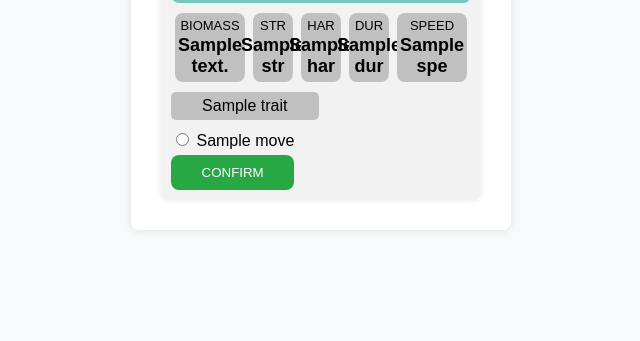
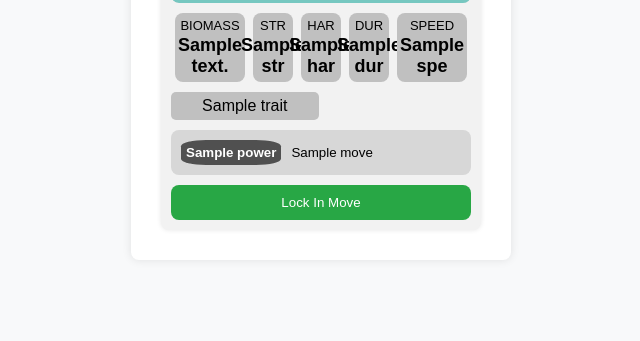
Before and after one commit to hatsugan/slaymon0, a Flask app: template templates/battle_lobby.html in a window 1280 px wide. Shown: the part 459-800 px from the top of the page, without its empty margins (319-959 px from the left). Run offline with Flask 3, Linux system fonts and the light colour scheme; the template is opened without the code that fills it: most values are stand-ins (such as "Sample title", 1, 10 or a date in 2020); parts of the project's set-up code (start-up, migrations or seed data) failed here and were passed over.

Commit message:
move format, move tooltip

```diff
--- a/game_engine.py
+++ b/game_engine.py
@@ -203,6 +203,9 @@ class Slay:
         if not trait:
             stats_when_using = get_stats_when_using(self, trait)
             move.stats_when_using = stats_when_using
+            move.parent_trait = 'Body'
+        else:
+            move.parent_trait = trait['name']
         return move
 
     def add_move(self, move, trait_quality_augment=None):
@@ -268,6 +271,7 @@ class Move:
     def __init__(self, move_dict):
         self.move_dict = move_dict
         self.move_long_name = ''
+        self.parent_trait = ''
         self.stats_when_using = {
             'STR': 0,
             'HAR': 0,
--- a/static/battle.css
+++ b/static/battle.css
@@ -157,17 +157,81 @@ h1, h2, h3 {
     text-align: center;
 }
 
+/* Moves styling */
+
 .moves {
-    display: flex;
-    flex-direction: column;
-    align-items: flex-start;
+    display: grid;
+    grid-template-columns: 1fr;  /* Make each move span the full width */
+    gap: 10px;
     margin-top: 10px;
-    width: 100%
 }
 
 .move-option {
-    margin-bottom: 5px;
+    display: flex;
+    align-items: center;
+    justify-content: flex-start;
+    padding: 10px; /* Increased padding for better spacing */
+    margin-bottom: 10px;
+    background-color: #d7d7d7;
+    border-radius: 8px;
+    text-align: left;
+    cursor: pointer;
+    width: 100%;
+    transition: background-color 0.3s;
+    position: relative;
+    border: none; /* Remove any border */
+    outline: none; /* Remove outline */
 }
+
+.move-option:hover {
+    background-color: #adadad;
+}
+
+.move-option.selected {
+    background-color: #53ad58; /* Green color for selected */
+}
+
+.move-power {
+    background-color: #505050; /* Darker color for power bubble */
+    color: white;
+    padding: 5px;
+    border-radius: 25%; /* Circular power bubble */
+    font-weight: bold;
+    margin-right: 10px;
+}
+
+.move-name {
+    flex-grow: 1;
+    text-align: left;
+}
+
+/* Tooltip styling */
+.move-tooltip {
+    position: absolute;
+    display: none;
+    background-color: rgba(51, 51, 51, 0.9);
+    color: #fff;
+    padding: 5px;
+    border-radius: 8px;
+    z-index: 1000;
+    font-size: 14px;
+    max-width: 500px;
+    word-wrap: break-word;
+    box-shadow: 0 0 10px rgba(0, 0, 0, 0.5);
+}
+
+/* Arrow for the tooltip */
+.move-tooltip::after {
+    content: "";
+    position: absolute;
+    border-width: 5px;
+    border-style: solid;
+    border-color: rgba(51, 51, 51, 0.9) transparent transparent transparent;
+    top: 100%;
+    left: 50%;
+    transform: translateX(-50%);
+}
+
 
 .lock-move-button {
     background-color: #28a745;
--- /dev/null
+++ b/static/battle.js
@@ -0,0 +1,59 @@
+// MOVE SELECT
+document.addEventListener('DOMContentLoaded', function () {
+    const moveButtons = document.querySelectorAll('.move-option');
+    const selectedMoveInput = document.getElementById('selected_move_input');
+
+    moveButtons.forEach(button => {
+        button.addEventListener('click', function () {
+            // Remove the 'selected' class from all buttons
+            moveButtons.forEach(btn => btn.classList.remove('selected'));
+
+            // Add the 'selected' class to the clicked button
+            this.classList.add('selected');
+
+            // Set the hidden input's value to the selected move's data-move value
+            selectedMoveInput.value = this.getAttribute('data-move');
+        });
+    });
+});
+
+// TOOLTIP
+document.addEventListener('DOMContentLoaded', function () {
+    const moveOptions = document.querySelectorAll('.move-option');
+    const tooltip = document.getElementById('move-tooltip');
+    const selectedMoveInput = document.getElementById('selected_move_input');
+
+    moveOptions.forEach(moveOption => {
+        moveOption.addEventListener('click', function () {
+            // Remove the selected class from all moves
+            moveOptions.forEach(m => m.classList.remove('selected'));
+
+            // Add the selected class to the clicked move
+            this.classList.add('selected');
+
+            // Update the hidden input with the selected move
+            selectedMoveInput.value = this.dataset.longName;
+        });
+
+        moveOption.addEventListener('contextmenu', function (event) {
+            event.preventDefault();  // Prevent the default context menu from appearing
+
+            const moveData = this.dataset;
+
+            tooltip.innerHTML = `
+                <h3>${moveData.name}</h3>
+                <p><strong>POWER</strong>: ${moveData.power} | <strong>RECOIL</strong>: ${moveData.recoil} | <strong>BLUNT</strong>: ${moveData.blunt} | <strong>CUT</strong>: ${moveData.cut} | <strong>PIERCE</strong>: ${moveData.pierce}</p>
+                <p><strong>Uses</strong> ${moveData.trait} <strong>STR</strong>: ${moveData.str} | <strong>HAR</strong>: ${moveData.har} | <strong>DUR</strong>: ${moveData.dur} | <strong>SPE</strong>: ${moveData.spe}</p>
+                <p>${moveData.description}</p>
+            `;
+            tooltip.style.left = `${event.pageX + 10}px`;
+            tooltip.style.top = `${event.pageY + 10}px`;
+            tooltip.style.display = 'block';
+        });
+
+        // Hide the tooltip when clicking anywhere else on the page
+        document.addEventListener('click', function () {
+            tooltip.style.display = 'none';
+        });
+    });
+});
--- a/templates/battle_lobby.html
+++ b/templates/battle_lobby.html
@@ -67,15 +67,33 @@
                 <div class="moves">
                     <form method="post" action="{{ url_for('lock_in_move') }}">
                         {% for move in slay.current_moves %}
-                            <div class="move-option">
-                                <input type="radio" name="selected_move" id="move_{{ loop.index }}" value="{{ move.move_long_name }}">
-                                <label for="move_{{ loop.index }}">{{ move.move_long_name }}</label>
-                            </div>
+                            <button type="button"
+                                    class="move-option"
+                                    data-name="{{ move.move_dict['name'] }}"
+                                    data-power="{{ move.move_properties['POWER'] }}"
+                                    data-recoil="{{ move.move_properties['RECOIL'] }}"
+                                    data-blunt="{{ move.move_properties['BLUNT'] }}"
+                                    data-cut="{{ move.move_properties['CUT'] }}"
+                                    data-pierce="{{ move.move_properties['PIERCE'] }}"
+                                    data-long-name="{{ move.move_long_name }}"
+                                    data-trait="{{ move.parent_trait }}"
+                                    data-str="{{ move.stats_when_using['STR'] }}"
+                                    data-har="{{ move.stats_when_using['HAR'] }}"
+                                    data-dur="{{ move.stats_when_using['DUR'] }}"
+                                    data-spe="{{ move.stats_when_using['SPE'] }}"
+                                    data-description="{{ move.move_dict['description'] }}">
+                                <span class="move-power">{{ move.move_properties['POWER'] }}</span>
+                                <span class="move-name">{{ move.move_long_name }}</span>
+                            </button>
                         {% endfor %}
-                        <button type="submit" class="lock-move-button">CONFIRM</button>
+                        <input type="hidden" name="selected_move" id="selected_move_input" value="">
+                        <button type="submit" class="lock-move-button">Lock In Move</button>
                     </form>
                 </div>
             </div>
         {% endfor %}
+    <!-- Tooltip Container -->
+    <div id="move-tooltip" class="move-tooltip"></div>
+<script src="{{ url_for('static', filename='battle.js') }}"></script>
 </body>
 </html>
```
